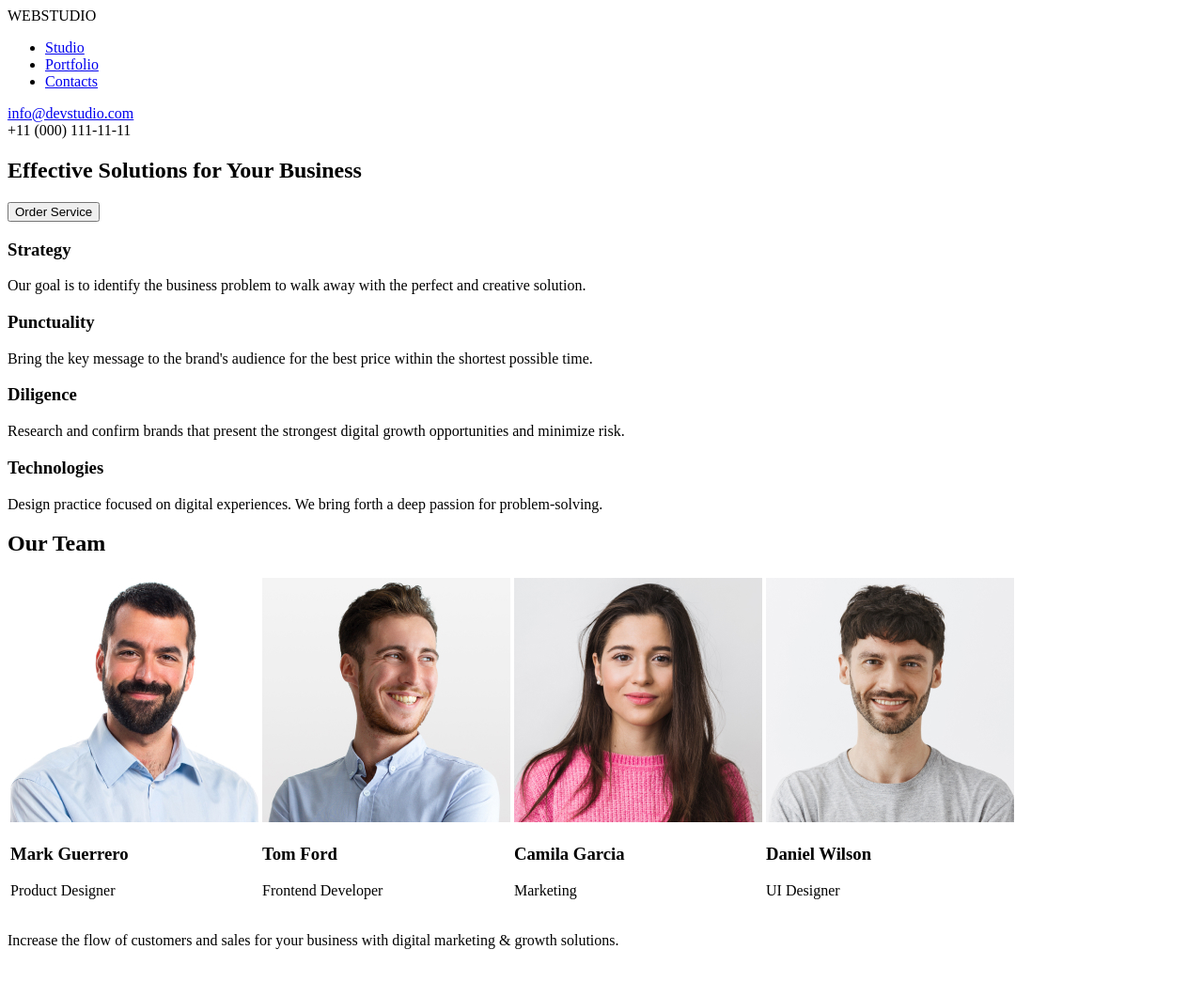
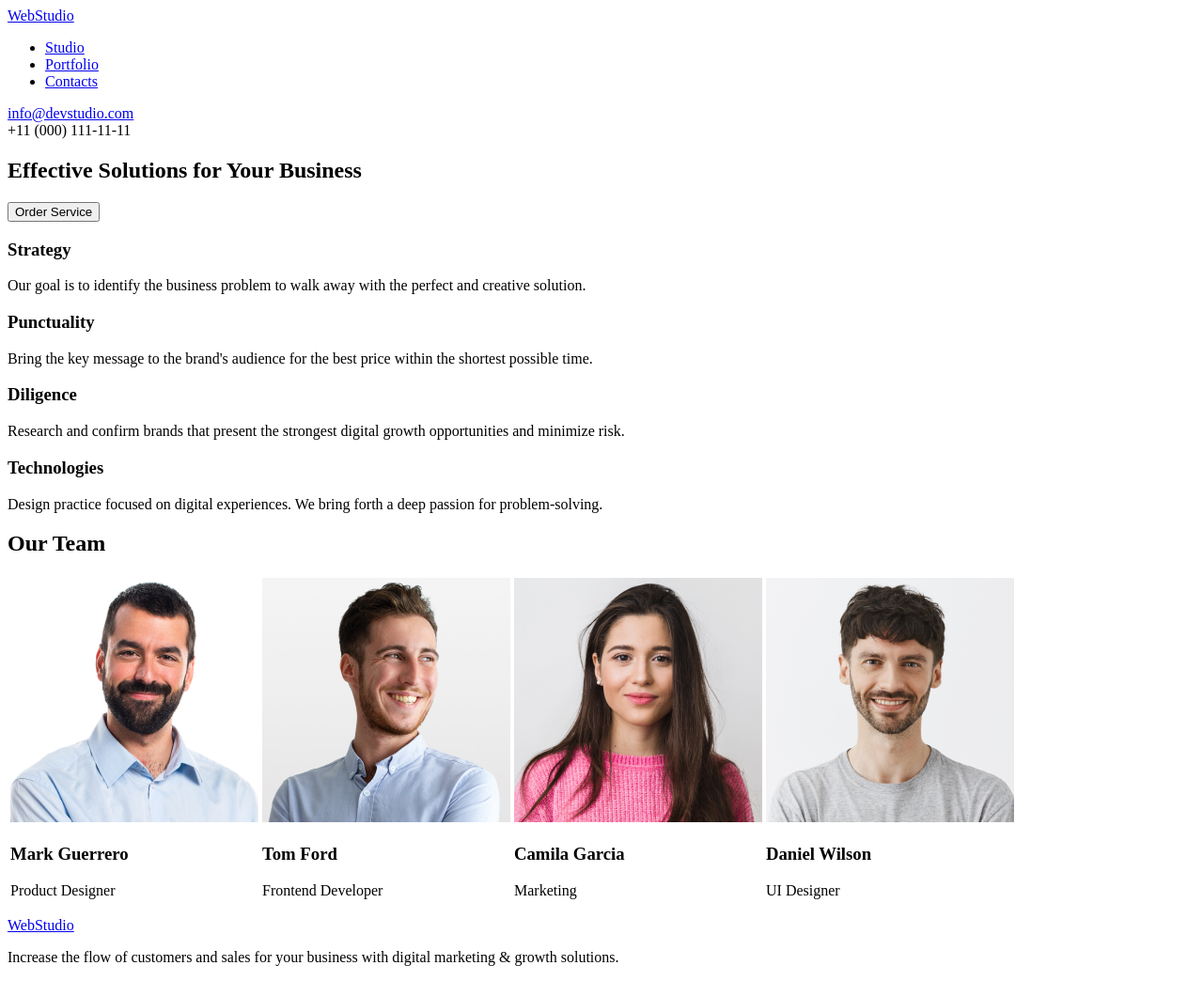
Before and after one commit to BerkanGunes/markup-hw-01, a plain HTML site: page index.html in a window 1280 px wide. Shown: the whole page at 94% size. Drawn offline with Linux system fonts and the light colour scheme; files whose address does not match are found by name.

Commit message:
Update index.html

```diff
--- a/index.html
+++ b/index.html
@@ -11,7 +11,7 @@
 <body>
   <header>
     <div class="container">
-      <div class="Logo">WEBSTUDIO</div>
+      <a href="https://www.WebStudio.com">WebStudio</a>
       <nav>
         <ul>
           <li><a href="#">Studio</a></li>
@@ -93,6 +93,7 @@
 
   <footer>
     <div class="container">
+      <a href="https://www.WebStudio.com">WebStudio</a>
       <p>Increase the flow of customers and sales for your business with digital marketing & growth solutions.</p>
     </div>
   </footer>
```
